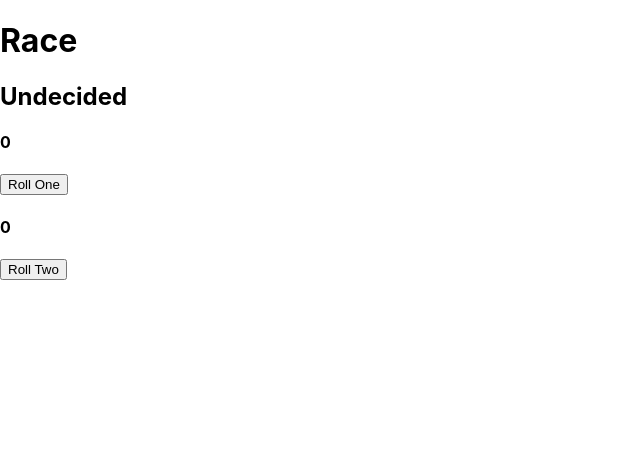
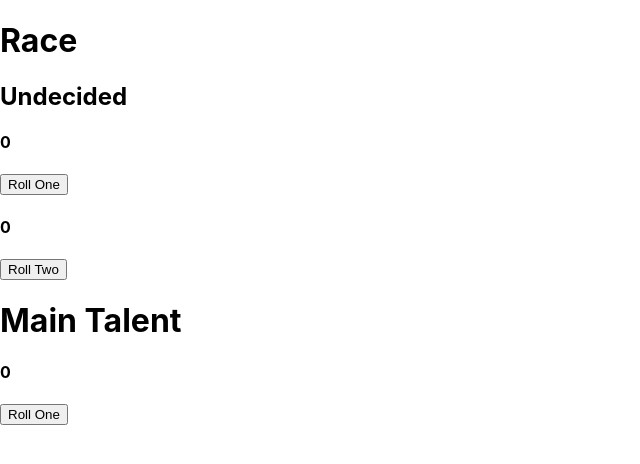
Before and after one commit to kangyongn/skyrim-generator, a React (Create React App) app: page / in a window 1280 px wide. Shown: the top 464 px of the page, without its empty margins (0-640 px from the left). Built offline with nearby package versions, Linux system fonts and the light colour scheme.

Commit message:
built talent roll dice button

```diff
--- a/src/component/Talent.js
+++ b/src/component/Talent.js
@@ -1,7 +1,30 @@
 import React, {useState} from 'react';
 
 const Talent = props => {
+  const [rollOne, setRollOne] = useState({
+    value: 0,
+    rolled: false
+  })
 
+  const [rollTwo, setRollTwo] = useState({
+    value: 0,
+    rolled: false
+  })
+
+  const handleRollOne = () => {
+    setRollOne({
+      value: Math.floor(Math.random() * 6) + 1,
+      rolled: true
+    })
+  }
+
+  return (
+    <div>
+      <h1>Main Talent</h1>
+      <h4>{rollOne.value}</h4>
+      <button onClick={handleRollOne}>Roll One</button>
+    </div>
+  )
 }
 
 export default Talent;
--- a/src/container/Randomizer.js
+++ b/src/container/Randomizer.js
@@ -1,10 +1,12 @@
 import React from 'react';
 import Race from '../component/Race';
+import Talent from '../component/Talent';
 
 const Randomizer = props => {
   return (
     <div>
       <Race/>
+      <Talent/>
     </div>
   )
 }
```
